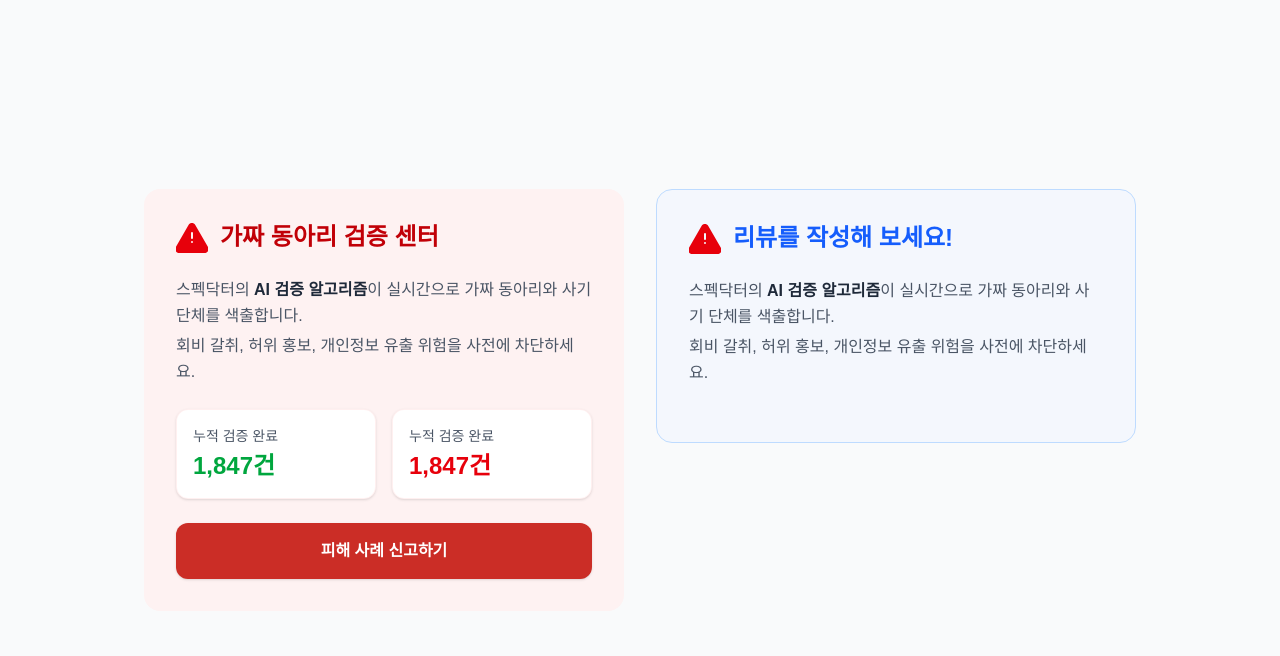
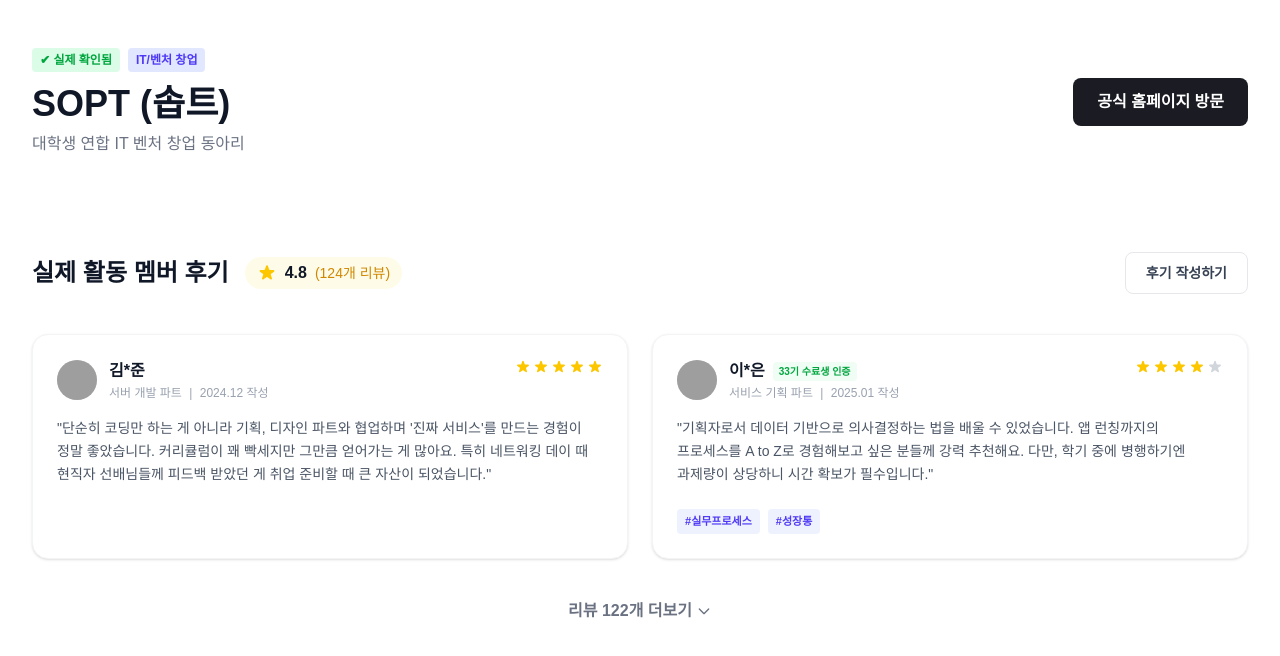
Before and after one commit to GDGoC-ONE-WAVE-Team-1/SpecDoctor-FE, a Next.js app: page / in a window 1280 px wide. Shown: the top 656 px of the page. Built offline with nearby package versions, Linux system fonts and the light colour scheme; grey boxes are pictures that could not be loaded.

Commit message:
feat : true crew

```diff
--- /dev/null
+++ b/app/components/ClubHeader.tsx
@@ -0,0 +1,39 @@
+import Link from "next/link";
+
+export default function ClubHeader() {
+    return (
+        <div className="w-full bg-white py-12">
+            <div className="max-w-7xl mx-auto px-4 md:px-8 flex flex-col md:flex-row justify-between items-start md:items-center gap-6">
+
+                {/* Left Side: Info */}
+                <div>
+                    <div className="flex gap-2 mb-3">
+                        <span className="inline-flex items-center px-2 py-1 rounded text-xs font-bold bg-green-100 text-green-600">
+                            ✔ 실제 확인됨
+                        </span>
+                        <span className="inline-flex items-center px-2 py-1 rounded text-xs font-bold bg-indigo-100 text-indigo-600">
+                            IT/벤처 창업
+                        </span>
+                    </div>
+                    <h1 className="text-4xl font-extrabold text-gray-900 mb-2">
+                        SOPT (솝트)
+                    </h1>
+                    <p className="text-gray-500 font-medium">
+                        대학생 연합 IT 벤처 창업 동아리
+                    </p>
+                </div>
+
+                {/* Right Side: Action */}
+                <div>
+                    <Link
+                        href="#"
+                        className="inline-block bg-[#1A1B23] text-white font-bold py-3 px-6 rounded-lg hover:bg-gray-900 transition-colors"
+                    >
+                        공식 홈페이지 방문
+                    </Link>
+                </div>
+
+            </div>
+        </div>
+    );
+}
--- /dev/null
+++ b/app/components/ReviewCard.tsx
@@ -0,0 +1,70 @@
+export interface ReviewCardProps {
+    author: string;
+    part: string;
+    date: string;
+    rating: number;
+    content: string;
+    tags: string[];
+    isVerified?: boolean;
+}
+
+export default function ReviewCard({
+    author,
+    part,
+    date,
+    rating,
+    content,
+    tags,
+    isVerified = false,
+}: ReviewCardProps) {
+    return (
+        <div className="bg-white p-6 rounded-2xl border border-gray-100 shadow-sm hover:shadow-md transition-shadow">
+            {/* Header */}
+            <div className="flex items-start justify-between mb-4">
+                <div className="flex items-center gap-3">
+                    {/* Avatar placeholder */}
+                    <div className="w-10 h-10 rounded-full bg-gray-200 overflow-hidden relative">
+                        {/* In a real app, use next/image */}
+                        <div className="absolute inset-0 bg-cover bg-center" style={{ backgroundImage: 'url(https://i.pravatar.cc/150?u=' + author + ')' }}></div>
+                    </div>
+                    <div>
+                        <div className="flex items-center gap-2">
+                            <span className="font-bold text-gray-900">{author}</span>
+                            {isVerified && (
+                                <span className="text-[10px] font-bold text-green-600 bg-green-50 px-1.5 py-0.5 rounded">
+                                    33기 수료생 인증
+                                </span>
+                            )}
+                        </div>
+                        <div className="text-xs text-gray-400 mt-0.5">
+                            {part} <span className="mx-1">|</span> {date}
+                        </div>
+                    </div>
+                </div>
+
+                {/* Initial Stars (visual only, can map rating later) */}
+                <div className="flex gap-0.5">
+                    {[1, 2, 3, 4, 5].map((star) => (
+                        <svg key={star} className={`w-4 h-4 ${star <= rating ? "text-yellow-400" : "text-gray-300"}`} fill="currentColor" viewBox="0 0 20 20">
+                            <path d="M9.049 2.927c.3-.921 1.603-.921 1.902 0l1.07 3.292a1 1 0 00.95.69h3.462c.969 0 1.371 1.24.588 1.81l-2.8 2.034a1 1 0 00-.364 1.118l1.07 3.292c.3.921-.755 1.688-1.54 1.118l-2.8-2.034a1 1 0 00-1.175 0l-2.8 2.034c-.784.57-1.838-.197-1.539-1.118l1.07-3.292a1 1 0 00-.364-1.118L2.98 8.72c-.783-.57-.38-1.81.588-1.81h3.461a1 1 0 00.951-.69l1.07-3.292z" />
+                        </svg>
+                    ))}
+                </div>
+            </div>
+
+            {/* Content */}
+            <p className="text-gray-600 text-sm leading-relaxed mb-6 break-keep">
+                "{content}"
+            </p>
+
+            {/* Tags */}
+            <div className="flex gap-2">
+                {tags.map((tag) => (
+                    <span key={tag} className="inline-block bg-indigo-50 text-indigo-600 text-[11px] font-bold px-2 py-1 rounded">
+                        #{tag}
+                    </span>
+                ))}
+            </div>
+        </div>
+    );
+}
--- /dev/null
+++ b/app/components/ReviewSection.tsx
@@ -0,0 +1,68 @@
+import ReviewCard, { ReviewCardProps } from "./ReviewCard";
+
+export default function ReviewSection() {
+    // Mock Data based on screenshot
+    const reviews: ReviewCardProps[] = [
+        {
+            author: "김*준",
+            part: "서버 개발 파트",
+            date: "2024.12 작성",
+            rating: 5,
+            content: "단순히 코딩만 하는 게 아니라 기획, 디자인 파트와 협업하며 '진짜 서비스'를 만드는 경험이 정말 좋았습니다. 커리큘럼이 꽤 빡세지만 그만큼 얻어가는 게 많아요. 특히 네트워킹 데이 때 현직자 선배님들께 피드백 받았던 게 취업 준비할 때 큰 자산이 되었습니다.",
+            tags: [],
+            isVerified: false
+        },
+        {
+            author: "이*은",
+            part: "서비스 기획 파트",
+            date: "2025.01 작성",
+            rating: 4,
+            content: "기획자로서 데이터 기반으로 의사결정하는 법을 배울 수 있었습니다. 앱 런칭까지의 프로세스를 A to Z로 경험해보고 싶은 분들께 강력 추천해요. 다만, 학기 중에 병행하기엔 과제량이 상당하니 시간 확보가 필수입니다.",
+            tags: ["실무프로세스", "성장통"],
+            isVerified: true
+        }
+    ];
+
+    return (
+        <div className="w-full bg-white py-12">
+            <div className="max-w-7xl mx-auto px-4 md:px-8">
+
+                {/* Header Section */}
+                <div className="flex flex-col md:flex-row justify-between items-start md:items-center mb-10 gap-4">
+                    <div className="flex items-center gap-4">
+                        <h2 className="text-2xl font-bold text-gray-900">실제 활동 멤버 후기</h2>
+                        <div className="flex items-center gap-2 bg-yellow-50 px-3 py-1 rounded-full">
+                            <svg className="w-5 h-5 text-yellow-400" fill="currentColor" viewBox="0 0 20 20">
+                                <path d="M9.049 2.927c.3-.921 1.603-.921 1.902 0l1.07 3.292a1 1 0 00.95.69h3.462c.969 0 1.371 1.24.588 1.81l-2.8 2.034a1 1 0 00-.364 1.118l1.07 3.292c.3.921-.755 1.688-1.54 1.118l-2.8-2.034a1 1 0 00-1.175 0l-2.8 2.034c-.784.57-1.838-.197-1.539-1.118l1.07-3.292a1 1 0 00-.364-1.118L2.98 8.72c-.783-.57-.38-1.81.588-1.81h3.461a1 1 0 00.951-.69l1.07-3.292z" />
+                            </svg>
+                            <span className="font-bold text-gray-900">4.8</span>
+                            <span className="text-sm text-yellow-600 font-medium">(124개 리뷰)</span>
+                        </div>
+                    </div>
+
+                    <button className="px-5 py-2.5 border border-gray-200 rounded-lg text-sm font-bold text-gray-700 hover:bg-gray-50 transition-colors">
+                        후기 작성하기
+                    </button>
+                </div>
+
+                {/* Review Grid */}
+                <div className="grid grid-cols-1 md:grid-cols-2 gap-6 mb-10">
+                    {reviews.map((review, index) => (
+                        <ReviewCard key={index} {...review} />
+                    ))}
+                </div>
+
+                {/* More Button */}
+                <div className="text-center">
+                    <button className="inline-flex items-center gap-1 text-gray-500 font-bold hover:text-gray-900 transition-colors">
+                        리뷰 122개 더보기
+                        <svg className="w-4 h-4" fill="none" stroke="currentColor" viewBox="0 0 24 24">
+                            <path strokeLinecap="round" strokeLinejoin="round" strokeWidth="2" d="M19 9l-7 7-7-7" />
+                        </svg>
+                    </button>
+                </div>
+
+            </div>
+        </div>
+    );
+}
--- a/app/page.tsx
+++ b/app/page.tsx
@@ -1,21 +1,14 @@
-import VerificationCenterCard from "./components/VerificationCenterCard";
-import ReviewPromoCard from "./components/ReviewPromoCard";
+import ClubHeader from "./components/ClubHeader";
+import ReviewSection from "./components/ReviewSection";
 
 export default function Home() {
   return (
-    <div className="min-h-screen bg-gray-50 flex flex-col items-center justify-center p-8">
-      {/* Forced horizontal layout with flex-row */}
-      <div className="flex flex-row gap-8 max-w-6xl w-full justify-center items-start">
-        {/* Verification Center Card */}
-        <div className="flex flex-col items-center gap-4 w-full md:w-auto">
-          <VerificationCenterCard />
-        </div>
+    <main className="min-h-screen bg-white">
+      {/* Club Header Section */}
+      <ClubHeader />
 
-        {/* Review Promo Card */}
-        <div className="flex flex-col items-center gap-4 w-full md:w-auto">
-          <ReviewPromoCard />
-        </div>
-      </div>
-    </div>
+      {/* Review Section */}
+      <ReviewSection />
+    </main>
   );
 }
```
